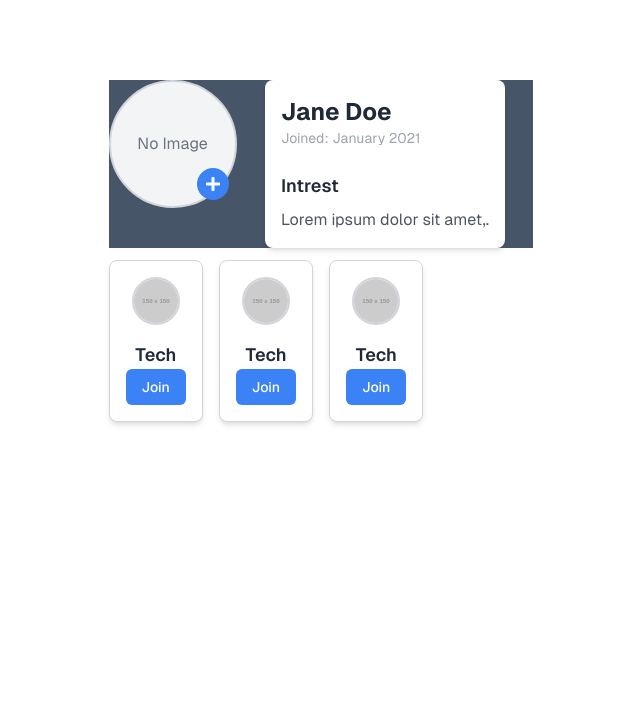
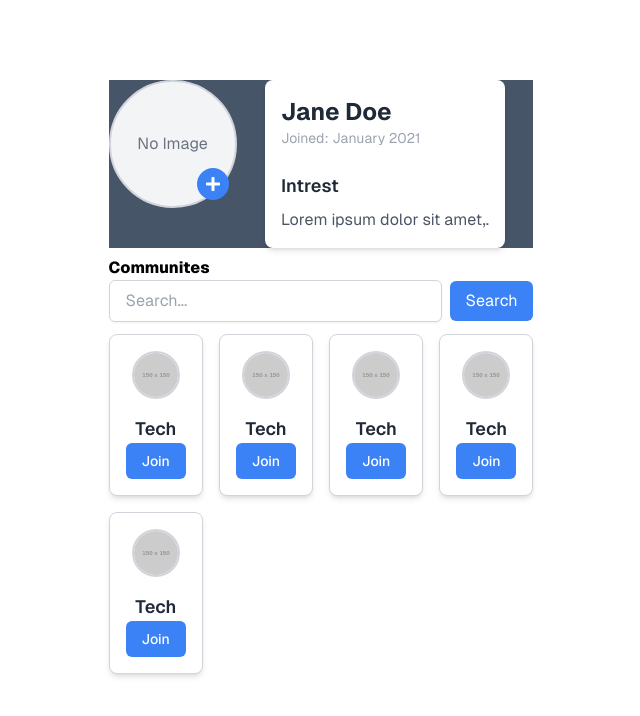
Before and after one commit to Tanaka878/CommunityForumApp, a Next.js app: page / in a window 1280 px wide. Shown: the top 716 px of the page, without its empty margins (319-959 px from the left). Built offline with nearby package versions, Linux system fonts and the light colour scheme.

Commit message:
community card

```diff
--- a/src/app/HomePage.tsx
+++ b/src/app/HomePage.tsx
@@ -3,8 +3,15 @@ import React from 'react'
 import ProfileImage from './components/GroupsContainer/ProfileImage'
 import PersonalData from './components/ProfileData/PersonalData'
 import GroupCommunityCard from './components/GroupCard/CommunityCard'
+import SearchBar from './components/SearchBar/SearchBar'
 
 const HomePage = () => {
+
+
+    function handleSearch(): void {
+      throw new Error('Function not implemented.')
+    }
+
   return (
     <div>
 
@@ -13,10 +20,19 @@ const HomePage = () => {
         <PersonalData/>
       </nav>
 
+      <nav className='mt-2'>
+        <h1 className='border-l-fuchsia-500 mt-2 font-extrabold justify-center mx-auto'>Communites</h1>
+      </nav>
+
+      <SearchBar onSearch={handleSearch}/>
+
       <div className='grid mt-3 grid grid-cols-2 sm:grid-cols-3 lg:grid-cols-4 gap-4'>
         <GroupCommunityCard/>
         <GroupCommunityCard/>
         <GroupCommunityCard/>
+        <GroupCommunityCard/>
+        <GroupCommunityCard/>
+
       </div>
 
     </div>
```
